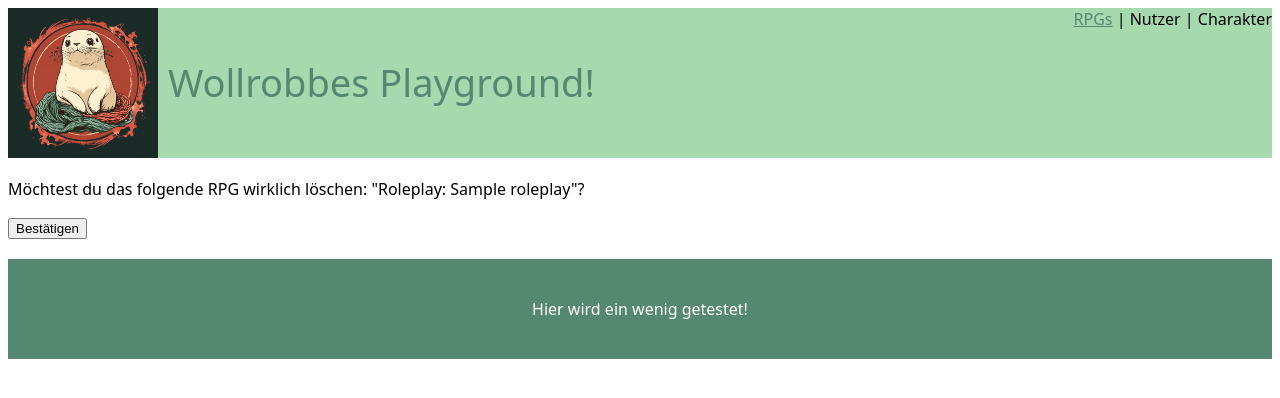
After one commit to woolyseal/storyplayground, a Django app: page /rpgs/1/delete/ in a window 1280 px wide. The commit adds this page. Shown: the top 398 px of the page. Run offline with Django 4.2, Linux system fonts and the light colour scheme; a user stored in the database is signed in; tables that the repository leaves empty hold one stand-in row (values such as "Sample post"); some libraries are stand-ins or nearby versions.

Commit message:
Löschenfunktion einbauen#

```diff
--- a/rpgs/urls.py
+++ b/rpgs/urls.py
@@ -5,5 +5,6 @@ from . import views
 urlpatterns = [
     path("", views.RPGListView.as_view(), name="rpg_list"),
     path("<int:pk>/", views.RolePlayDetail.as_view(), name="rpg"),
-    path("addRPG", views.AddRPGView.as_view()),
+    path("addRPG", views.RPGAddView.as_view()),
+    path('<pk>/delete/', views.RPGDeleteView.as_view()),
 ]
--- a/rpgs/views.py
+++ b/rpgs/views.py
@@ -1,4 +1,4 @@
-from django.views.generic import ListView, DetailView, CreateView
+from django.views.generic import ListView, DetailView, CreateView, DeleteView
 from django.contrib.auth.mixins import LoginRequiredMixin
 
 from .models import RolePlay
@@ -16,7 +16,7 @@ class RolePlayDetail(DetailView):
     context_object_name = "rpg"
 
 
-class AddRPGView(LoginRequiredMixin, CreateView):
+class RPGAddView(LoginRequiredMixin, CreateView):
     model = RolePlay
     form_class = RolePlayForm
     template_name = "add_rpg.html"
@@ -25,3 +25,9 @@ class AddRPGView(LoginRequiredMixin, CreateView):
     def form_valid(self, form):
         form.instance.administrator = self.request.user
         return super(AddRPGView, self).form_valid(form)
+
+
+class RPGDeleteView(LoginRequiredMixin, DeleteView):
+    model = RolePlay
+    template_name = "rpg_confirm_delete.html"
+    success_url = '/rpgs/'
--- a/templates/rpg.html
+++ b/templates/rpg.html
@@ -4,4 +4,8 @@
 <h2>{{ rpg.title }}</h2>
 <p>{{ rpg.description | safe }}</p>
 
+<form class="rpg-delete-form" action="./delete/">
+    <input type="submit" value="RPG löschen" />
+</form>
+
 {% endblock %}
--- /dev/null
+++ b/templates/rpg_confirm_delete.html
@@ -0,0 +1,10 @@
+{% extends "base.html" %}
+
+{% block content %}
+
+<form method="post">{% csrf_token %}
+    <p>Möchtest du das folgende RPG wirklich löschen: "{{ object }}"?</p>
+    <input type="submit" value="Bestätigen">
+</form>
+
+{% endblock %}
```
